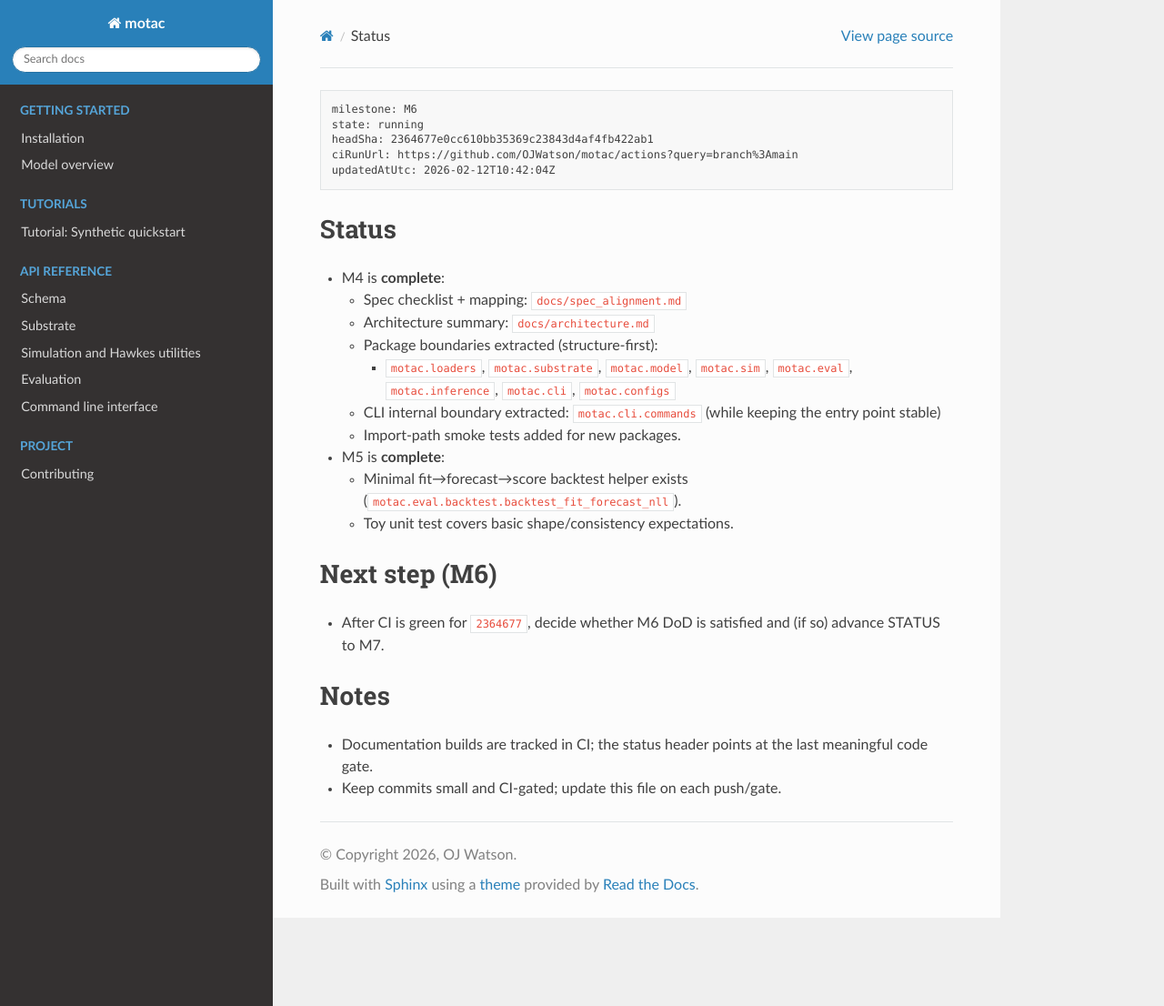
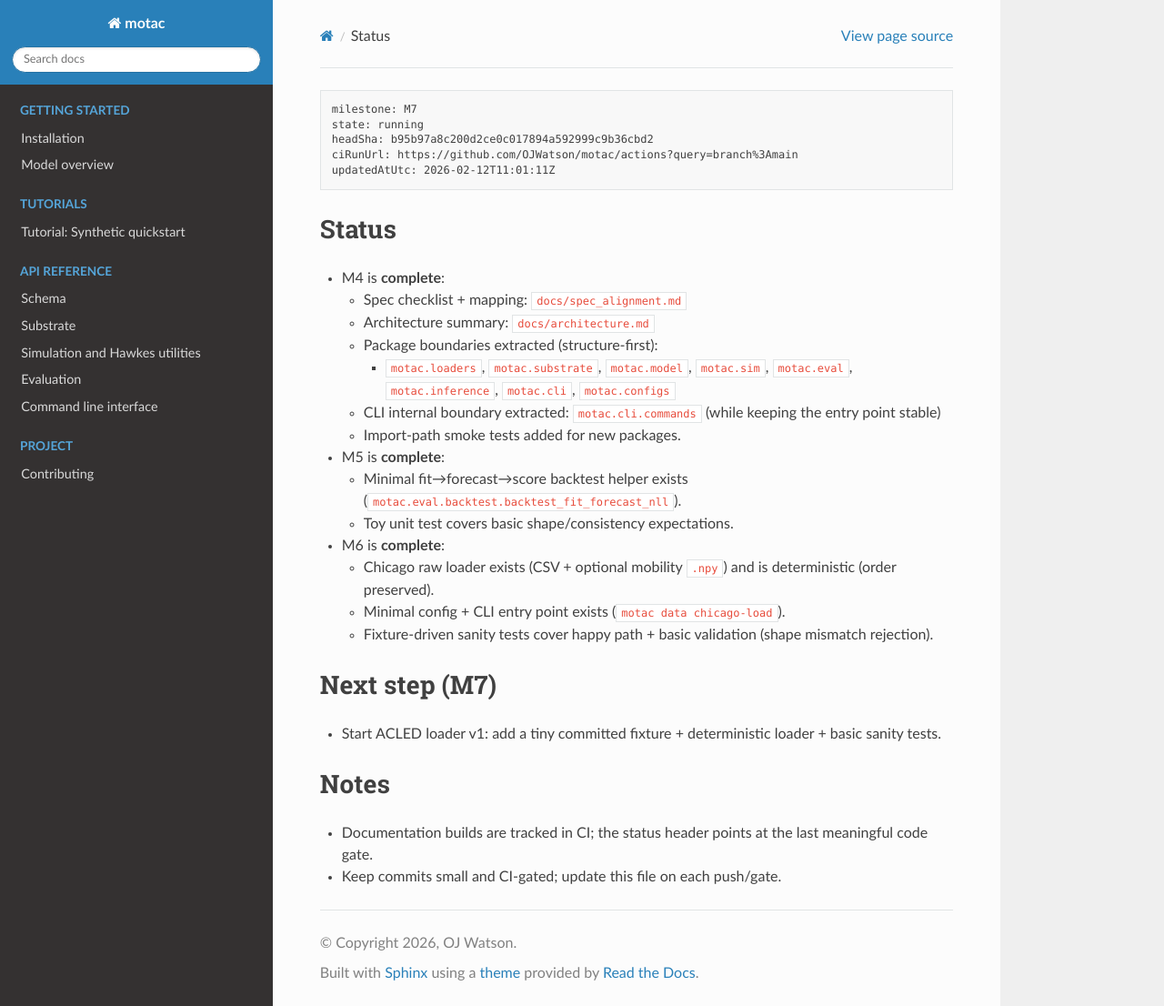
Before and after one commit to OJWatson/motac, a Sphinx documentation site: the page built from docs/STATUS.md, in a window 1280 px wide and 1106 px high. Shown: the whole window at 91% size. Built offline with Sphinx 7.4.7 and the Read the Docs theme 3.1.0, drawn with Linux system fonts in a browser that asks for light colours.

Commit message:
docs: advance STATUS to M7 (ACLED loader next)

````diff
--- a/docs/STATUS.md
+++ b/docs/STATUS.md
@@ -1,9 +1,9 @@
 ```pm-status
-milestone: M6
+milestone: M7
 state: running
-headSha: 2364677e0cc610bb35369c23843d4af4fb422ab1
+headSha: b95b97a8c200d2ce0c017894a592999c9b36cbd2
 ciRunUrl: https://github.com/OJWatson/motac/actions?query=branch%3Amain
-updatedAtUtc: 2026-02-12T10:42:04Z
+updatedAtUtc: 2026-02-12T11:01:11Z
 ```
 
 ## Status
@@ -19,8 +19,13 @@ updatedAtUtc: 2026-02-12T10:42:04Z
   - Minimal fit→forecast→score backtest helper exists (`motac.eval.backtest.backtest_fit_forecast_nll`).
   - Toy unit test covers basic shape/consistency expectations.
 
-## Next step (M6)
-- After CI is green for `2364677`, decide whether M6 DoD is satisfied and (if so) advance STATUS to M7.
+- M6 is **complete**:
+  - Chicago raw loader exists (CSV + optional mobility `.npy`) and is deterministic (order preserved).
+  - Minimal config + CLI entry point exists (`motac data chicago-load`).
+  - Fixture-driven sanity tests cover happy path + basic validation (shape mismatch rejection).
+
+## Next step (M7)
+- Start ACLED loader v1: add a tiny committed fixture + deterministic loader + basic sanity tests.
 
 ## Notes
 - Documentation builds are tracked in CI; the status header points at the last meaningful code gate.
````
Also changed, not shown: docs/WORKLOG.md (+1 -0 lines).
